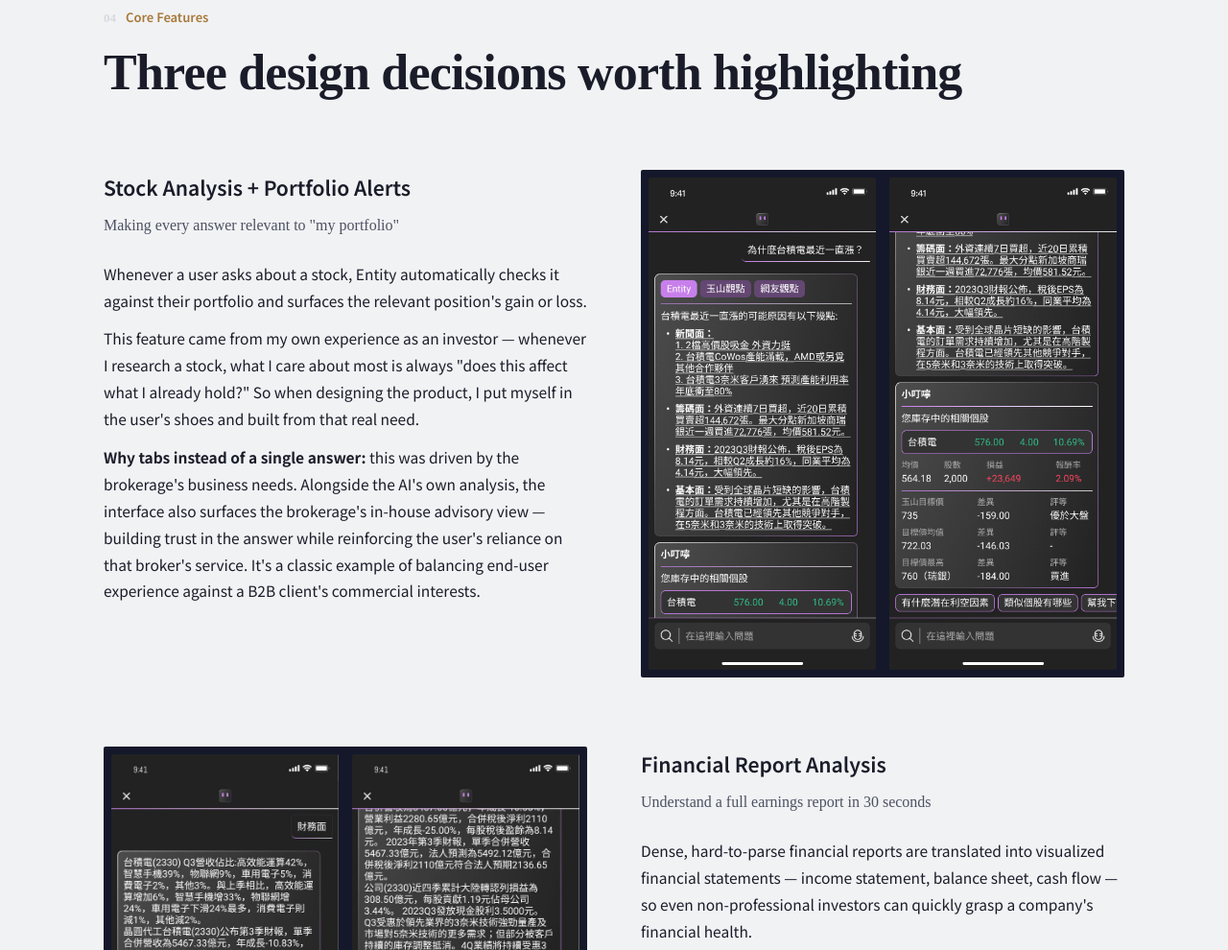
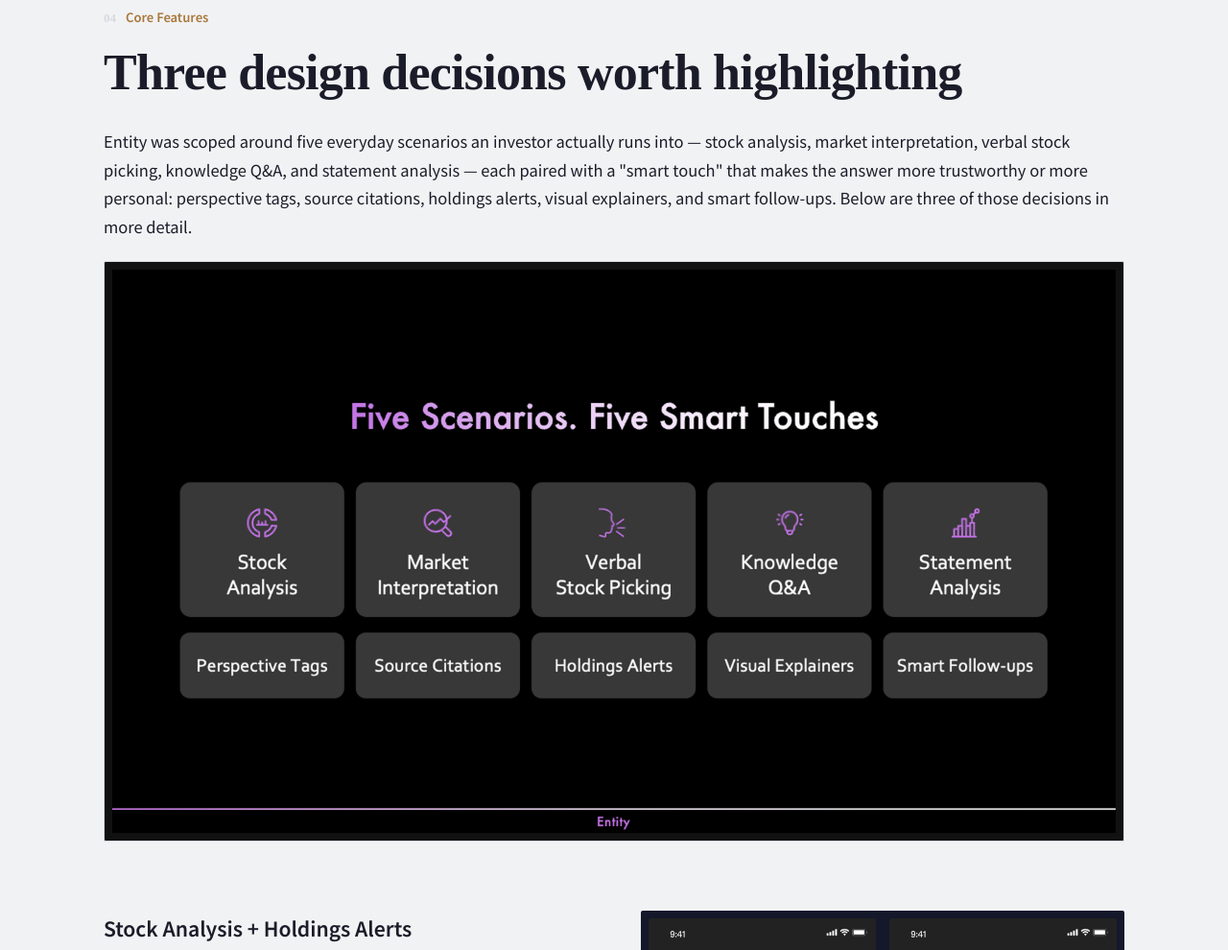
Before and after one commit to wally0225/wally-portfolio, a plain HTML site: page case-studies/entity.html in a window 1280 px wide. Shown: the part 5060-6050 px from the top of the page at 96% size. Drawn offline with Linux system fonts and the light colour scheme.

Commit message:
add scenario in entity

```diff
--- a/case-studies/entity.html
+++ b/case-studies/entity.html
@@ -146,10 +146,16 @@
   <section id="features">
     <p class="section-label"><span class="folio-num">04</span>Core Features</p>
     <h2>Three design decisions worth highlighting</h2>
+    <div class="prose">
+      <p>Entity was scoped around five everyday scenarios an investor actually runs into — stock analysis, market interpretation, verbal stock picking, knowledge Q&amp;A, and statement analysis — each paired with a "smart touch" that makes the answer more trustworthy or more personal: perspective tags, source citations, holdings alerts, visual explainers, and smart follow-ups. Below are three of those decisions in more detail.</p>
+    </div>
+    <div class="arch-box-b">
+      <img src="../assets/images/entity/entity-scenario.png" alt="Entity's five scenarios and five smart touches">
+    </div>
 
     <div class="feature">
       <div class="feature-text">
-        <h3>Stock Analysis + Portfolio Alerts</h3>
+        <h3>Stock Analysis + Holdings Alerts</h3>
         <p class="tagline">Making every answer relevant to "my portfolio"</p>
         <p>Whenever a user asks about a stock, Entity automatically checks it against their portfolio and surfaces the relevant position's gain or loss.</p>
         <p>This feature came from my own experience as an investor — whenever I research a stock, what I care about most is always "does this affect what I already hold?" So when designing the product, I put myself in the user's shoes and built from that real need.</p>
@@ -157,14 +163,14 @@
       </div>
       <div class="feature-shots">
         <img src="../assets/images/entity/entity-2.jpg" alt="Stock analysis with advisor-view tabs">
-        <img src="../assets/images/entity/entity-3.jpg" alt="Stock analysis with portfolio alert">
+        <img src="../assets/images/entity/entity-3.jpg" alt="Stock analysis with holdings alert">
       </div>
     </div>
 
     <div class="feature reverse">
       <div class="feature-text">
-        <h3>Financial Report Analysis</h3>
-        <p class="tagline">Understand a full earnings report in 30 seconds</p>
+        <h3>Financial Statements Analysis</h3>
+        <p class="tagline">Understand a full earnings Statements in 30 seconds</p>
         <p>Dense, hard-to-parse financial reports are translated into visualized financial statements — income statement, balance sheet, cash flow — so even non-professional investors can quickly grasp a company's financial health.</p>
       </div>
       <div class="feature-shots">
@@ -175,7 +181,7 @@
 
     <div class="feature">
       <div class="feature-text">
-        <h3>Conversational Stock Screening</h3>
+        <h3>Conversational Screening</h3>
         <p class="tagline">If you can say it, you can screen for it</p>
         <p>Supports natural-language screening logic — from classic Warren Buffett-style criteria to compound technical conditions like "foreign institutional net buying over 2,000 lots with a KD golden cross" — all through plain conversational input.</p>
       </div>
```
Also changed, not shown: assets/images/entity/entity-scenario.png (added).
